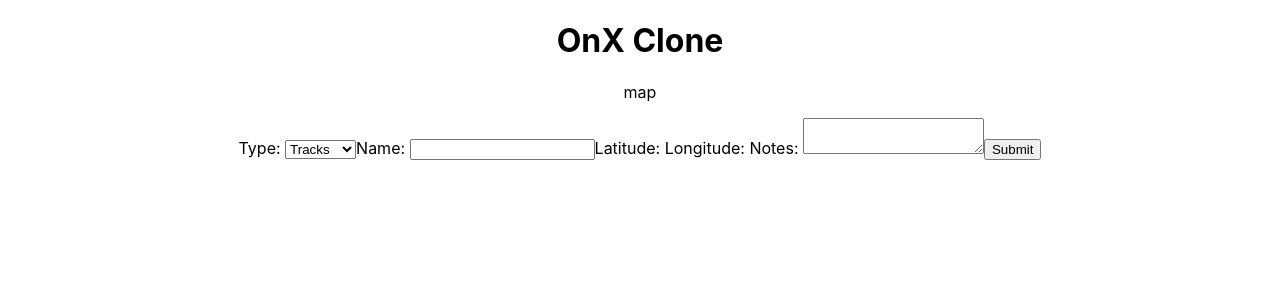
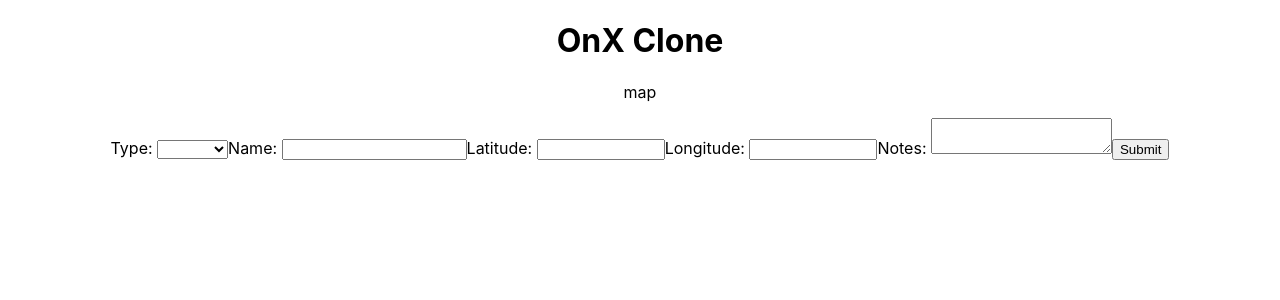
Before and after one commit to msteele96/onx-clone, a React (Create React App) app in the folder onx-clone-frontend/: page / in a window 1280 px wide. Shown: the top 300 px of the page. Built offline with nearby package versions, Linux system fonts and the light colour scheme.

Commit message:
Added lat/long and default option for type in CreatePin and tested dummy submit

```diff
--- a/onx-clone-frontend/src/components/CreatePin.js
+++ b/onx-clone-frontend/src/components/CreatePin.js
@@ -37,7 +37,8 @@
         return (
             <form onSubmit={this.handleSubmit}>
                 <label>Type: </label>
-                <select name="style">
+                <select name="style" onChange={this.handleChange}>
+                    <option value=""></option>
                     <option value="tracks">Tracks</option>
                     <option value="stand">Stand</option>
                     <option value="Blind">Blind</option>
@@ -46,9 +47,9 @@
                 <label>Name: </label>
                 <input type="text" value={this.state.name} name="name" onChange={this.handleChange}/>
                 <label>Latitude: </label>
-
+                <input type="number" min="-180" max="180" step=".000001" name="latitude" value={this.state.latitude} onChange={this.handleChange}/>
                 <label>Longitude: </label>
-
+                <input type="number" min={-180} max={180} step=".000001" name="longitude" value={this.state.longitude} onChange={this.handleChange}/>
                 <label>Notes: </label>
                 <textarea value={this.state.notes} name="notes" onChange={this.handleChange}/>
                 <input type="submit"/>
```
